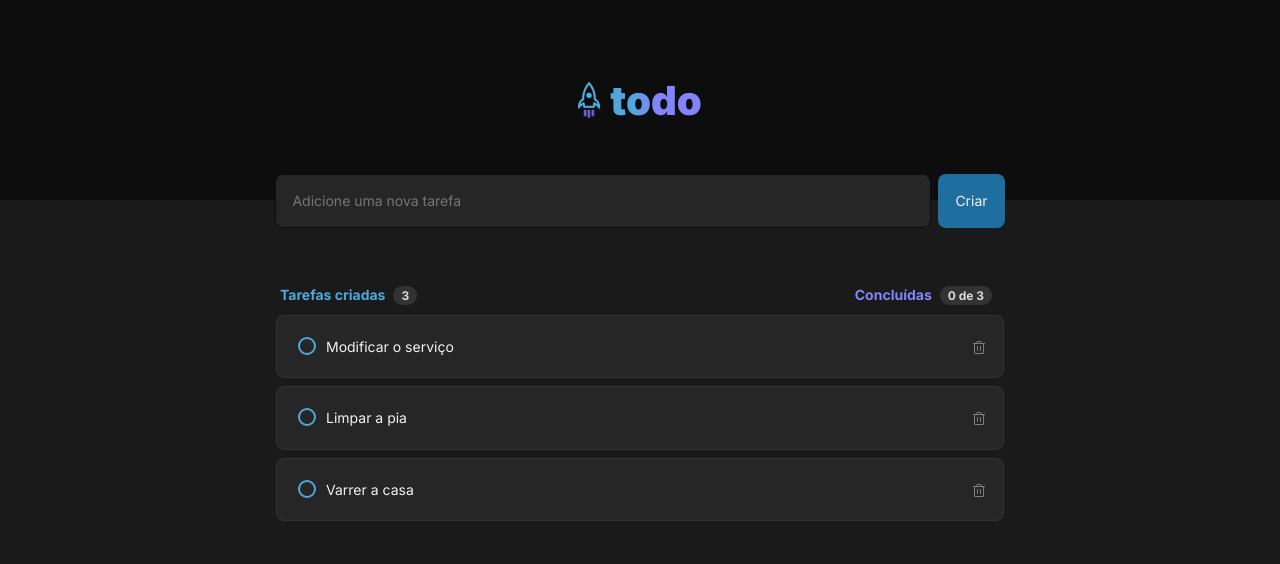
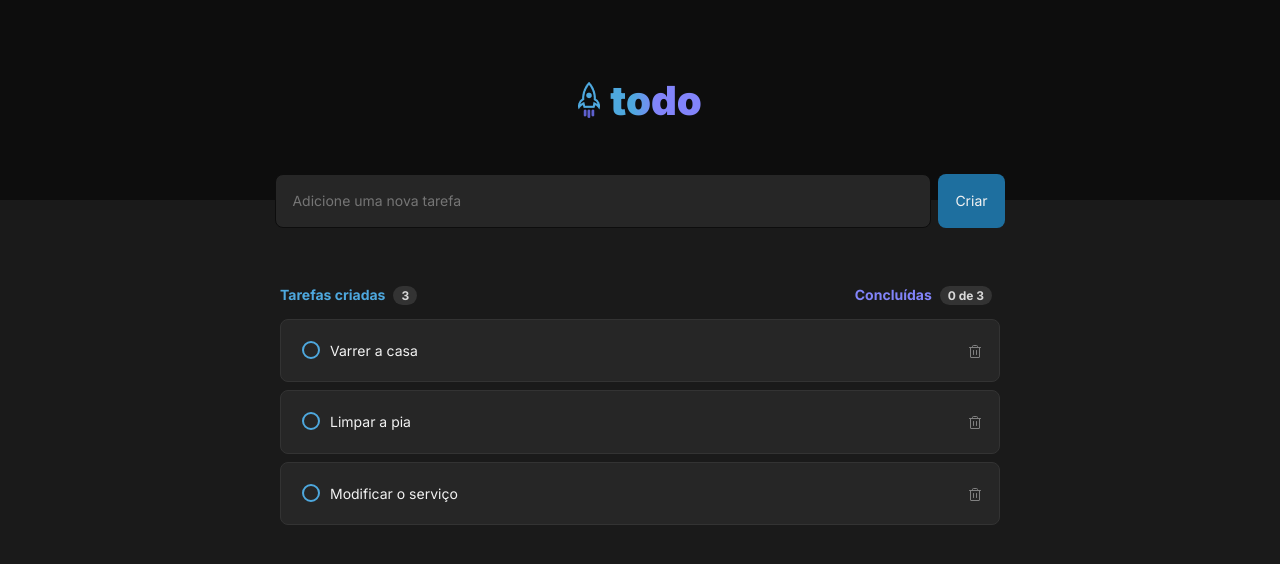
Before and after one commit to TiamatCod3/desafio-01-rocketseat, a React (Vite) app: page / in a window 1280 px wide. Shown: the top 564 px of the page. Built offline with nearby package versions, Linux system fonts and the light colour scheme; a web font is replaced by a local one.

Commit message:
Finalizado o projeto

```diff
--- a/src/components/AddBar.module.css
+++ b/src/components/AddBar.module.css
@@ -20,6 +20,10 @@
     padding: 1rem;
 }
 
+.add-bar input[type='text']:focus-within{
+    border: 1px solid var(--gray-700);
+}
+
 .add-bar input[type='submit']{
     padding: 1.0625rem;
     background-color: var(--blue-dark);
--- a/src/components/Task.module.css
+++ b/src/components/Task.module.css
@@ -6,7 +6,7 @@
     border-radius: 8px;
     border: 1px solid var(--gray-400);
     padding: 1rem;
-    margin: 0.25rem;
+    margin: 0.5rem;
     display: flex;
     align-items: flex-start;
     justify-content: space-between;
@@ -39,6 +39,7 @@
   height: 1.125rem;
   width: 1.125rem;
   border: 2px solid var(--purple-dark);
+  background-color: var(--purple-dark);
   border-radius: 50%;
   cursor: pointer;
   transition: all 0.3s;
--- a/src/components/Task.tsx
+++ b/src/components/Task.tsx
@@ -1,5 +1,5 @@
 import {Trash, Check} from 'phosphor-react'
-import { MouseEventHandler } from 'react'
+import { AnchorHTMLAttributes, DetailedHTMLProps, LinkHTMLAttributes, MouseEventHandler } from 'react'
 import styles from './Task.module.css'
 
 interface TaskProps{
@@ -25,7 +25,6 @@ export function Task({id, description, done, onCheckClick, onDeleteTask}:TaskPro
             <div className={styles.description}>
                 <div
                     className={done ? styles.checked : styles.unchecked}
-                    // className={styles.checkbox}
                     onClick={handleCheckClick}
                 >
                     <Check />
@@ -34,9 +33,9 @@ export function Task({id, description, done, onCheckClick, onDeleteTask}:TaskPro
                     {description}
                 </p>
             </div>
-            <a onClick={handleDeleteTask} className={styles.excluir} href="">
+            <div onClick={handleDeleteTask} className={styles.excluir}>
                 <Trash size={16} />
-            </a>
+            </div>
         </li>
     )
 }
--- a/src/components/TaskList.module.css
+++ b/src/components/TaskList.module.css
@@ -1,7 +1,45 @@
 .task-list{
-
     display: flex;
     flex-direction: column;
     max-width: 46rem;
     margin: 0 auto;
 }
+
+::-webkit-scrollbar-track {
+    -webkit-box-shadow: inset 0 0 6px rgba(0,0,0,0.3);
+    -webkit-border-radius: 10px;
+    border-radius: 10px;
+}
+
+.tasks{
+    overflow-y:scroll;
+    overscroll-behavior: contain;
+    max-height: 18rem;
+}
+
+.tasks::-webkit-scrollbar{
+    width: 0px;
+}
+
+.tasks::-webkit-scrollbar-track{
+    /* -webkit-box-shadow: inset 0 0 6px var(--blue-dark);
+    -webkit-border-radius: 10px;
+    border-radius: 10px; */
+}
+
+.without-tasks{
+    display: flex;
+    flex-direction: column;
+    justify-content: center;
+    align-items: center;
+}
+
+.without-tasks svg{
+    margin-top: 4rem;
+    margin-bottom: 1rem;
+}
+
+.without-tasks > p:nth-child(2){
+    margin-top: 1rem;
+    font-weight: bold;
+}
--- a/src/components/TaskList.tsx
+++ b/src/components/TaskList.tsx
@@ -1,4 +1,5 @@
 import { useState } from 'react'
+import {ClipboardText} from 'phosphor-react'
 import { AddBar } from './AddBar'
 import { Info } from './Info'
 import { Task } from './Task'
@@ -34,7 +35,7 @@ export function TaskList() {
 
     function addTask(newTaskDescription:string) {
         const newTask = {
-            id: tasks[tasks.length-1].id + 1,
+            id: Math.random() * 9999,
             description: newTaskDescription,
             done: false
         }
@@ -61,6 +62,35 @@ export function TaskList() {
         setTasks(tasksWithoutDeletedOne)
     }
 
+    function handleTaks() {
+        return (
+            <div className={styles.tasks}>
+                {tasks.sort((a,b)=>b.id-a.id).map(task=>{
+                    return(
+                        <Task
+                        key={task.id}
+                        id={task.id}
+                        description={task.description}
+                        done={task.done}
+                        onCheckClick={changeTaskState}
+                        onDeleteTask={deleteTask}
+                        />
+                        )
+                    })}
+            </div>
+        )
+    }
+
+    function handleEmptyTasks() {
+        return (
+            <div className={styles['without-tasks']}>
+                <ClipboardText weight={'regular'} size={48}/>
+                <p>Você ainda não tem tarefas cadastradas</p>
+                <p>Crie tarefas e organize seus itens a fazer</p>
+            </div>
+        )
+    }
+
     return(
         <div className={styles['task-list']}>
             <AddBar
@@ -71,18 +101,7 @@ export function TaskList() {
                 completed={tasks.filter(task=>task.done==true).length}
             />
             {
-                tasks.map(task=>{
-                    return(
-                        <Task
-                            key={task.id}
-                            id={task.id}
-                            description={task.description}
-                            done={task.done}
-                            onCheckClick={changeTaskState}
-                            onDeleteTask={deleteTask}
-                        />
-                    )
-                })
+                tasks.length > 0 ? handleTaks() : handleEmptyTasks()
             }
         </div>
     )
--- a/src/global.css
+++ b/src/global.css
@@ -46,3 +46,8 @@ ul, ol, li{
 a, p{
     text-decoration: none;
 }
+
+:focus{
+    outline: transparent;
+    box-shadow: 0 0 0 2px var(--gray-300);
+}
```
